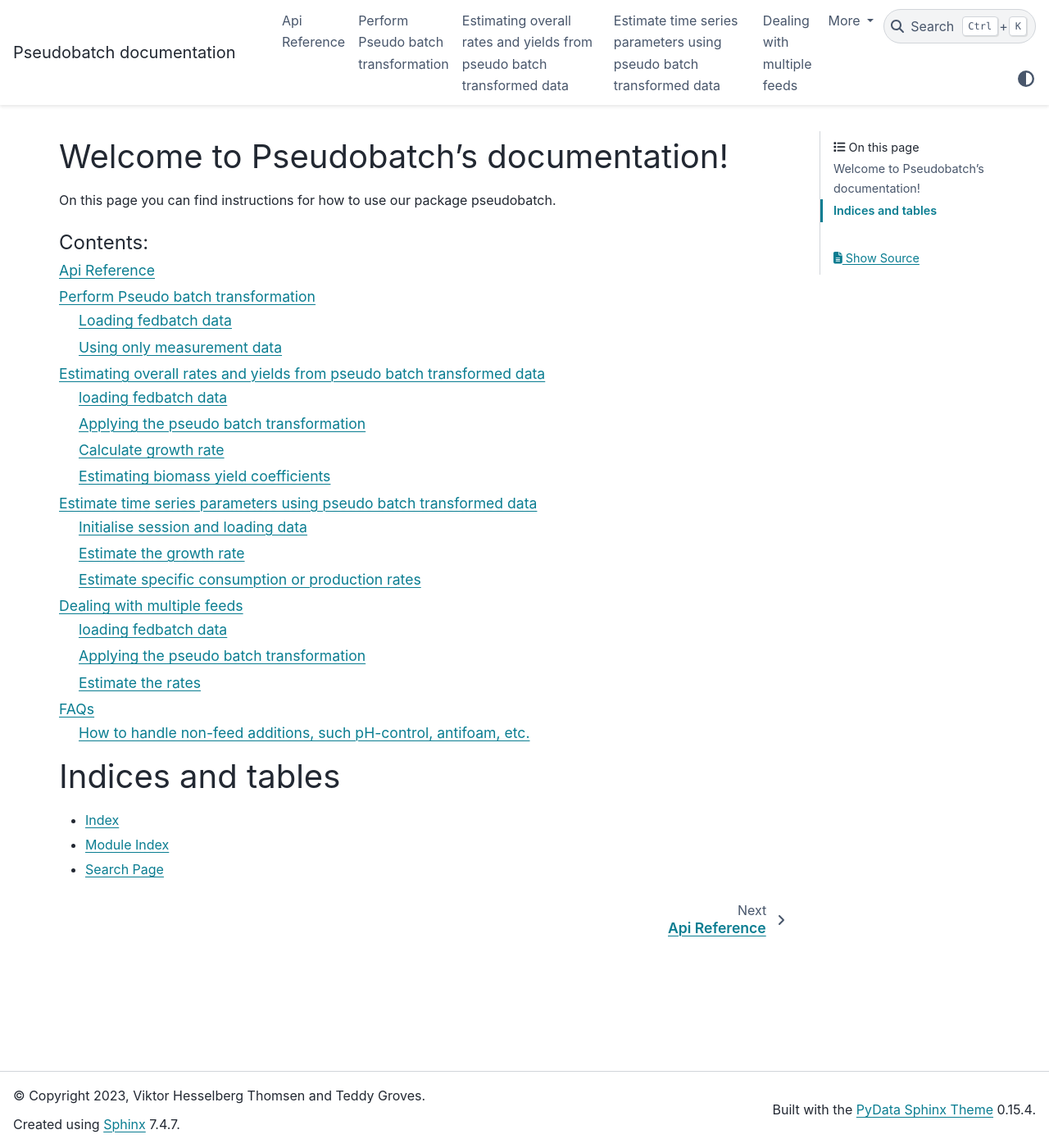
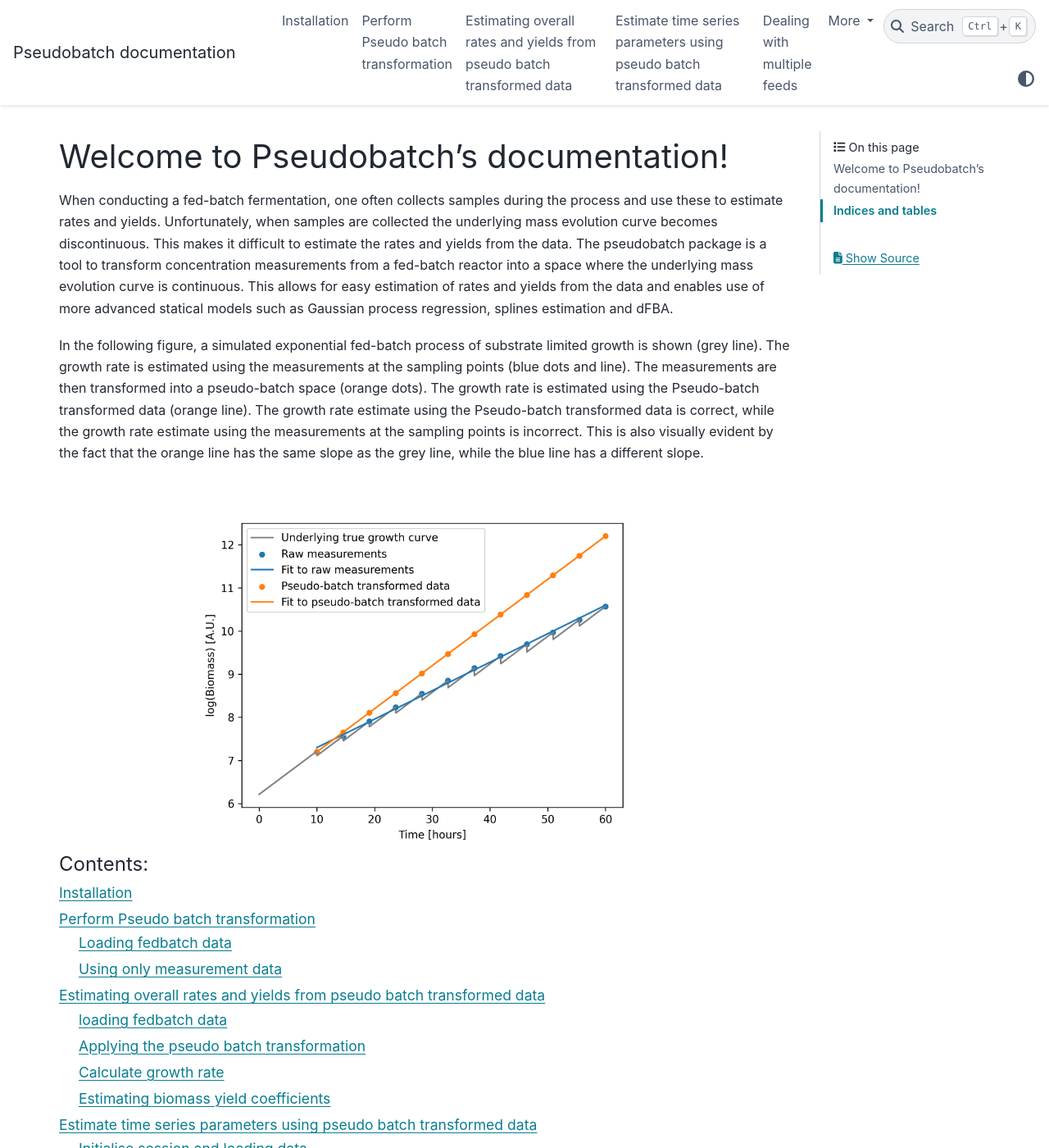
Before and after one commit to biosustain/pseudobatch, a Sphinx documentation site: the page built from docs/source/index.rst, in a window 1280 px wide and 1400 px high. Shown: the whole window at 82% size. Built offline with Sphinx 7.4.7 and the PyData theme 0.15.4, drawn with Linux system fonts in a browser that asks for light colours; some of the changed text lies outside the part shown.

Commit message:
Added install page to docs

```diff
--- a/docs/source/index.rst
+++ b/docs/source/index.rst
@@ -6,18 +6,26 @@
 Welcome to Pseudobatch's documentation!
 =======================================
 
-On this page you can find instructions for how to use our package pseudobatch.
+When conducting a fed-batch fermentation, one often collects samples during the process and use these to estimate rates and yields. Unfortunately, when samples are collected the underlying mass evolution curve becomes discontinuous. This makes it difficult to estimate the rates and yields from the data. The pseudobatch package is a tool to transform concentration measurements from a fed-batch reactor into a space where the underlying mass evolution curve is continuous. This allows for easy estimation of rates and yields from the data and enables use of more advanced statical models such as Gaussian process regression, splines estimation and dFBA.
+
+In the following figure, a simulated exponential fed-batch process of substrate limited growth is shown (grey line). The growth rate is estimated using the measurements at the sampling points (blue dots and line). The measurements are then transformed into a pseudo-batch space (orange dots). The growth rate is estimated using the Pseudo-batch transformed data (orange line). The growth rate estimate using the Pseudo-batch transformed data is correct, while the growth rate estimate using the measurements at the sampling points is incorrect. This is also visually evident by the fact that the orange line has the same slope as the grey line, while the blue line has a different slope.
+
+.. image:: ../../article/figures/transformed_and_non-transformed_logscale.png
+   :width: 600
+   :align: center
+
 
 .. toctree::
    :maxdepth: 2
    :caption: Contents:
 
-   api
+   install
    Tutorials/1 - Perform Pseudo batch transformation
    Tutorials/2 - Estimate overall rates and yields
    Tutorials/3 - Estimate time series parameters
    Tutorials/4 - Dealing with multiple feeds
    Tutorials/FAQ
+   api
 
 Indices and tables
 ==================
```
Also changed, not shown: docs/source/install.rst (added, +15 -0 lines).
